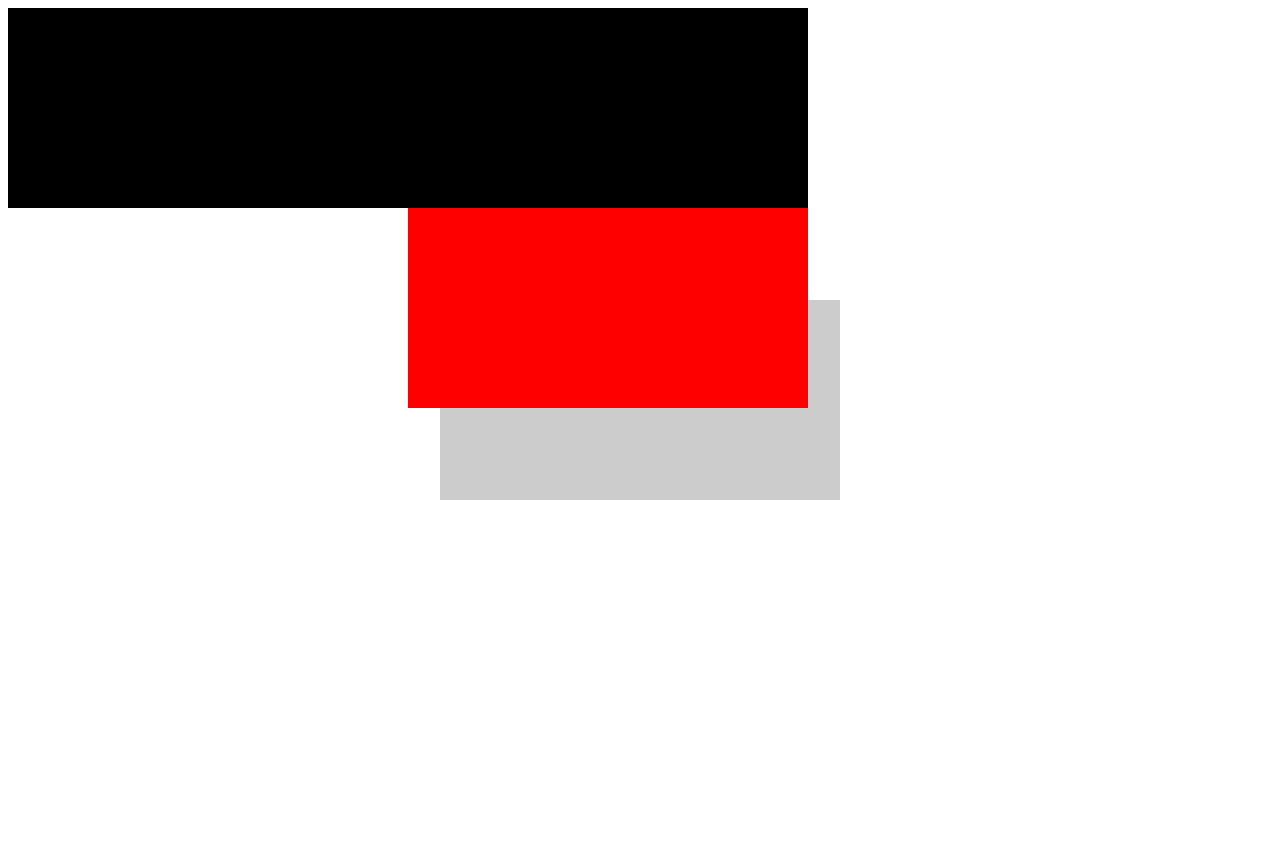
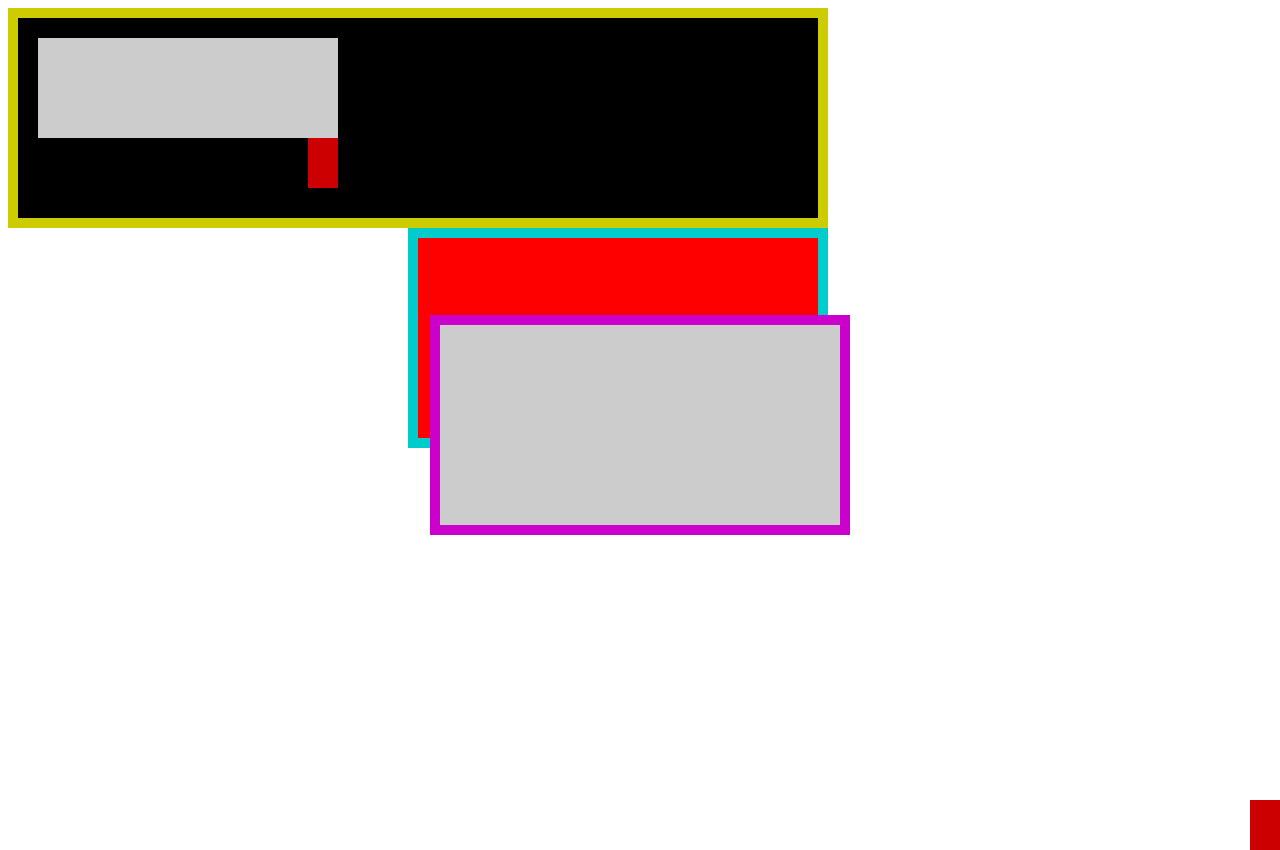
Before and after one commit to testudy/WebComponentsBook-dialog, a plain HTML site: page duvet/index.html in a window 1280 px wide. Before the commit the page ends 800 px from the top, so only its background shows below. Drawn offline with Linux system fonts and the light colour scheme.

Commit message:
调整align相关计算

```diff
--- a/duvet/duvet.js
+++ b/duvet/duvet.js
@@ -56,6 +56,18 @@
         };
     }
 
+    // used to get the margins for offset parents
+    function getMargins(el) {
+        var $el = $(el);
+        var marginTop = parseInt($el.css('margin-top'), 10);
+        var marginLeft = parseInt($el.css('margin-left'), 10);
+
+        return {
+            top: isNaN(marginTop) ? 0 : marginTop,
+            left: isNaN(marginLeft) ? 0 : marginLeft
+        };
+    }
+
     function getDimensions(el) {
         // https://developer.mozilla.org/en-US/docs/Web/API/Element.getBoundingClientRect
         // relative to the viewport
@@ -63,6 +75,7 @@
         // https://api.jquery.com/position/
         // relative to the offset parent
         var offset;
+        var margins;
 
         // if containing element is the window object
         // then use $ methods for getting the width and height
@@ -78,23 +91,28 @@
             };
             offset = {
                 top: 0,
-                left: 0,
-            }
+                left: 0
+            };
+            margins = {
+                top: 0,
+                left: 0
+            };
         } else {
             rect = el.getBoundingClientRect();
             offset = $(el).position();
+            margins = getMargins(el);
         }
 
         return {
             width: rect.right - rect.left,
             height: rect.bottom - rect.top,
             // top relative to the element's offset parent
-            top: offset.top,
+            top: offset.top + margins.top,
             // bottom relative to the element's offset parent
-            bottom: offset.top + (rect.bottom - rect.top),
+            bottom: offset.top + margins.top + (rect.bottom - rect.top),
             // left relative to the element's offset parent
-            left: offset.left,
-            right: offset.left + (rect.right - rect.left)
+            left: offset.left + margins.left,
+            right: offset.left + margins.left + (rect.right - rect.left)
         };
     }
 
@@ -218,30 +236,11 @@
         }
     }
 
-    // used to get the margins for offset parents
-    function getMargins(el) {
-        if (el === global.document.body && getComputedStyle(el).position === 'static') {
-            return {
-                top: 0,
-                left: 0
-            };
-        }
-        var $el = $(el);
-        var marginTop = parseInt($el.css('margin-top'), 10);
-        var marginLeft = parseInt($el.css('margin-left'), 10);
-
-        return {
-            top: isNaN(marginTop) ? 0 : marginTop,
-            left: isNaN(marginLeft) ? 0 : marginLeft
-        };
-    }
-
     // align the overlay el to another element in the DOM
     function align(el, options) {
         var alignToElDim = getDimensions(options.alignToEl);
         var css = { display: 'block', visibility: 'visible', position: 'absolute' };
         var $el = $(el);
-        var parentAlignToElMargins = getMargins(options.alignToEl.parentNode);
 
         // hide element, but keep dimensions by setting the visibility to hidden
         $el.css({
@@ -253,49 +252,39 @@
         // get element's dimensions
         var elDim = getDimensions(el);
 
-        // ensure that alignToEl parent el is the offset parent
-        if (options.alignToEl.parentNode !== options.alignToEl.offsetParent) {
-            options.alignToEl.parentNode.style.position = 'relative';
-        }
-
         // use the alignToEl and el dimensions and position to calculate
         // the el's position
         switch (options.align) {
             case 'TL':
-                css.top = (alignToElDim.top - elDim.height) - parentAlignToElMargins.top;
-                css.left = alignToElDim.left - parentAlignToElMargins.left;
+                css.top = alignToElDim.top - elDim.height;
+                css.left = alignToElDim.left;
                 break;
             case 'TR':
-                css.top = (alignToElDim.top - elDim.height) - parentAlignToElMargins.top;
-                css.left = (alignToElDim.right - elDim.width) - parentAlignToElMargins.left;
+                css.top = alignToElDim.top - elDim.height;
+                css.left = alignToElDim.right - elDim.width;
                 break;
             case 'BL':
-                css.top = alignToElDim.bottom - parentAlignToElMargins.top;
-                css.left = alignToElDim.left - parentAlignToElMargins.left;
+                css.top = alignToElDim.bottom;
+                css.left = alignToElDim.left;
                 break;
             case 'BR':
-                css.top = alignToElDim.bottom - parentAlignToElMargins.top;
-                css.left = (alignToElDim.right - elDim.width) - parentAlignToElMargins.left;
+                css.top = alignToElDim.bottom;
+                css.left = alignToElDim.right - elDim.width;
                 break;
             case 'BC':
-                css.top = alignToElDim.bottom - parentAlignToElMargins.top;
-                css.left = (((alignToElDim.width - elDim.width) / 2) +
-                    alignToElDim.left) - parentAlignToElMargins.left;
+                css.top = alignToElDim.bottom;
+                css.left = (alignToElDim.width - elDim.width) / 2 + alignToElDim.left;
                 break;
             case 'TC':
-                css.top = (alignToElDim.top - elDim.height) - parentAlignToElMargins.top;
-                css.left = (((alignToElDim.width - elDim.width) / 2) +
-                    alignToElDim.left) - parentAlignToElMargins.left;
+                css.top = alignToElDim.top - elDim.height;
+                css.left = (alignToElDim.width - elDim.width) / 2 + alignToElDim.left;
                 break;
             case 'M':
-                css.top = (((alignToElDim.height - elDim.height) / 2) +
-                    alignToElDim.top) - parentAlignToElMargins.top;
-                css.left = (((alignToElDim.width - elDim.width) / 2) +
-                    alignToElDim.left) - parentAlignToElMargins.left;
+                css.top = (alignToElDim.height - elDim.height) / 2 + alignToElDim.top;
+                css.left = (alignToElDim.width - elDim.width) / 2 + alignToElDim.left;
                 break;
         }
 
-        jenga.bringToFront(el, true);
         $el.css(css);
     }
 
@@ -340,11 +329,14 @@
         } else {
             position(this.el, this.options);
         }
+        jenga.bringToFront(this.el);
     };
 
     // sets instance options
     Duvet.prototype.setOptions = function (options) {
-        this.options = options ? $.extend(this.options, options) : this.options;
+        if (options) {
+            this.options = $.extend(this.options, options);
+        }
     };
 
     // clears out any developer defined references to ensure
--- a/duvet/index.html
+++ b/duvet/index.html
@@ -9,6 +9,20 @@
             width: 800px;
             height: 200px;
             background: #000;
+            border: 10px solid #cc0;
+        }
+
+        .inner-marker {
+            margin: 20px;
+            width: 300px;
+            height: 100px;
+            background: #ccc;
+        }
+        .outer-align,
+        .inner-align {
+            width: 30px;
+            height: 50px;
+            background: #c00;
         }
 
         .component,
@@ -16,31 +30,49 @@
             width: 400px;
             height: 200px;
             background: #ccc;
+            border: 10px solid #c0c;
         }
 
         .align {
             background: #ff0000;
+            border: 10px solid #0cc;
         }
     </style>
 </head>
 
 <body>
-    <div class="marker"></div>
+    <div class="marker">
+        <div class="inner-marker"></div>
+        <div class="inner-align"></div>
+    </div>
     <div class="align"></div>
     <div class="component"></div>
+    <div class="outer-align"></div>
     <script src="../lib/jquery/1.12.4/jquery.js"></script>
     <script src="../jenga/jenga.js"></script>
     <script src="duvet.js"></script>
     <script>
         (function () {
-            var overlay = new Duvet($('.component')[0]);
-            overlay.position();
-
-            var overlay2 = new Duvet($('.align')[0], {
+            var overlay = new Duvet($('.align')[0], {
                 alignToEl: $('.marker')[0],
                 align: 'BR'
             });
+            overlay.position();
+
+            var overlay2 = new Duvet($('.inner-align')[0], {
+                alignToEl: $('.inner-marker')[0],
+                align: 'BR'
+            });
             overlay2.position();
+
+            var overlay3 = new Duvet($('.outer-align')[0], {
+                alignToEl: document.body,
+                align: 'BR'
+            });
+            overlay3.position();
+
+            var overlay4 = new Duvet($('.component')[0]);
+            overlay4.position();
         })();
     </script>
 </body>
```
